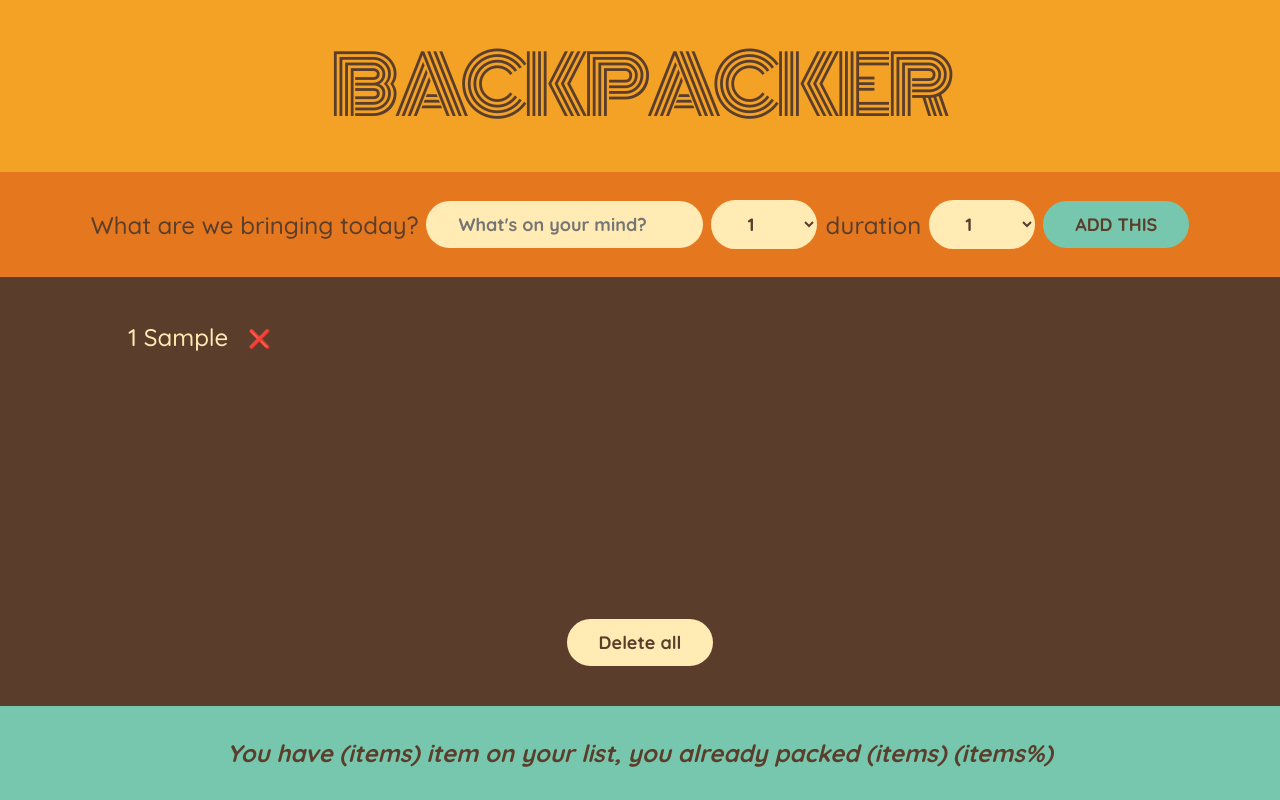
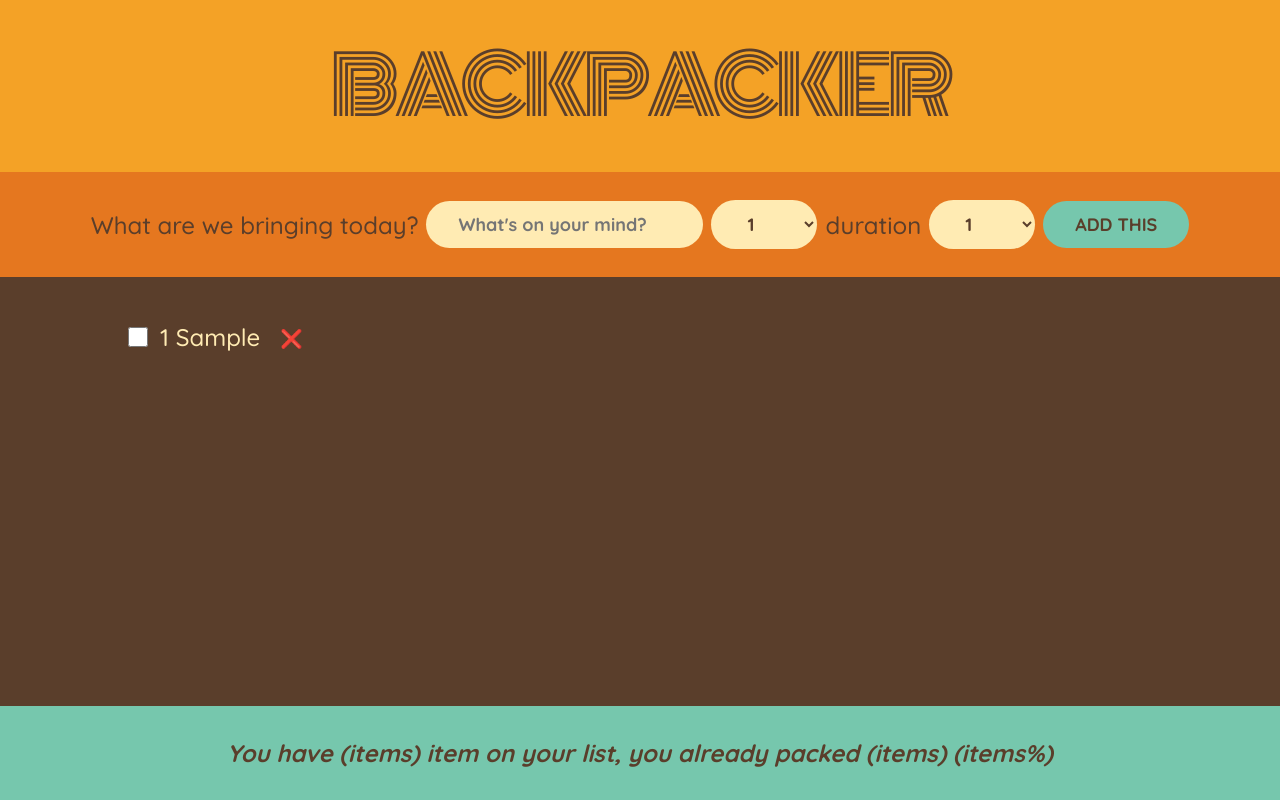
Before and after one commit to partfix/backpacker-todo-app, a React (Create React App) app: page / in a window 1280 px wide. Both pictures are taken after typing "Sample" into the empty fields and a click on the button "ADD THIS". Built offline with nearby package versions, Linux system fonts and the light colour scheme.

Commit message:
feat: add new lift up state packing list

```diff
--- a/src/App.js
+++ b/src/App.js
@@ -1,9 +1,5 @@
 import { useState } from "react";
 
-/*const DataSample = [
-  { id: 1, description: "Documents", quantity: 1, packed: false },
-  { id: 2, description: "Clothes", quantity: 2, packed: true }
-];*/
 
 export default function App() { // Grandparent
   const [items, setItems] = useState([])
@@ -14,17 +10,20 @@ export default function App() { // Grandparent
   }
 
   function handleDelete(characId) {
-    setItems(items => items.filter(items => items.id !== characId))
+    setItems(items => items.filter(items => items.id !== characId)) //delete item
   }
 
-  function handleAllDelete() {
-    setItems(items => items.filter(items => items.id === true))
+
+  function strike(id) {
+    setItems((items) => items.map((item) => item.id === id ? { ...item, packed: !item.packed } : item)) // strike-through
   }
+
+
   return (
     <div className="app">
       <Header />
-      <UserForm onAdd={handleItems} onAllDelete={handleAllDelete} /> {/*we can pass anything as a props including function*/}
-      <UserPackingList items={items} onDelete={handleDelete} />
+      <UserForm onAdd={handleItems} /> {/*we can pass anything as a props including function*/}
+      <UserPackingList items={items} onDelete={handleDelete} onToogle={strike} />
       <UserStatus />
     </div>
   )
@@ -50,7 +49,7 @@ function UserForm({ onAdd }) {
     if (!description) return;
 
     const newData = { id: Date.now(), description, option, duration, packed: false }
-
+    console.log(newData);
     onAdd(newData)
 
     setDescription('');
@@ -83,21 +82,21 @@ function UserForm({ onAdd }) {
   );
 }
 
-function UserPackingList({ items, onDelete, onAllDelete }) {
+function UserPackingList({ items, onDelete, onToogle }) {
   return (
     <div className="list">
       <ul>
-        {items.map((item) => <Item items={item} onDelete={onDelete} key={item.id} />)}
+        {items.map((item) => <Item items={item} onDelete={onDelete} onToogleItem={onToogle} key={item.id} />)}
       </ul>
-      <button onClick={() => onAllDelete(items.id)}>Delete all</button>
     </div>
   );
 }
 
-function Item({ items, onDelete }) {
+function Item({ items, onDelete, onToogleItem }) {
   return (
     <li>
-      <span style={items.packed ? { textDecoration: "line-through" } : { textDecoration: "none" }}>
+      <input type="checkbox" value={items.packed} onChange={() => onToogleItem(items.id)} />
+      <span style={items.packed ? { textDecoration: "line-through" } : {}}>
         {items.option} {items.quantity} {items.description}
       </span>
       <button onClick={() => onDelete(items.id)}>❌</button>
```
